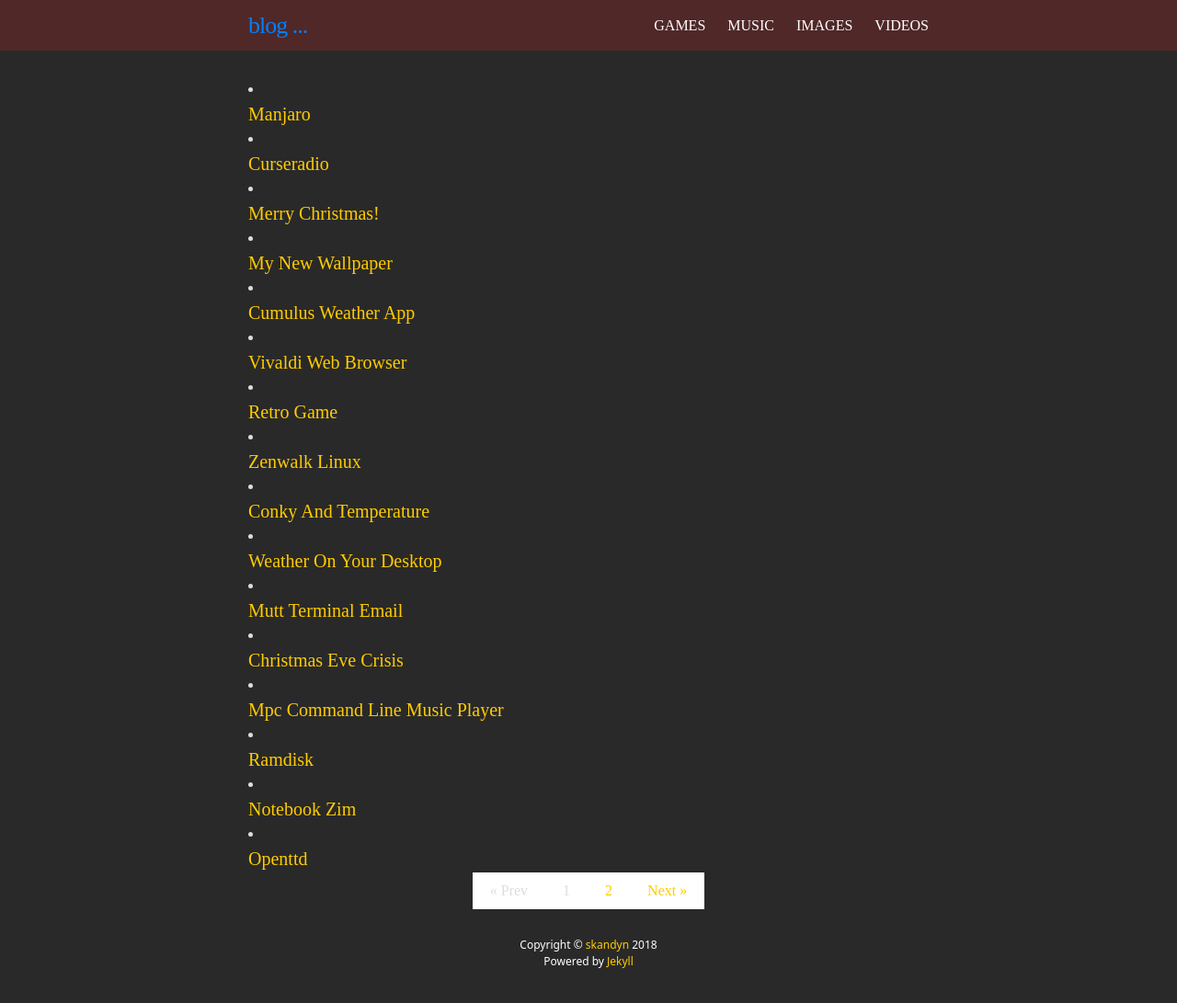
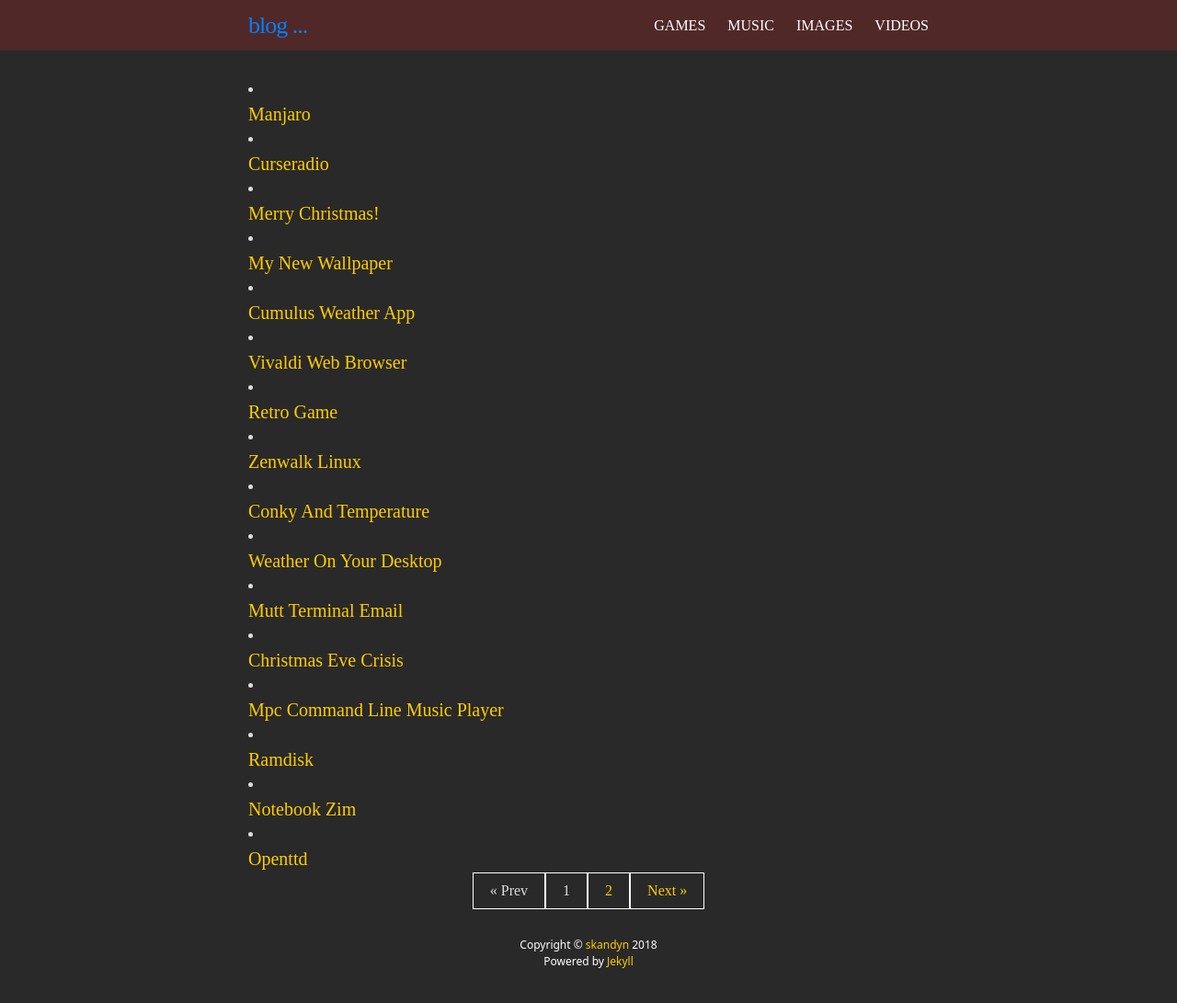
Before and after one commit to skandyn-sh/skandyn-sh.github.io, a Jekyll site: the page built from index.html, in a window 1280 px wide. Shown: the whole page at 92% size. Built offline with Jekyll 4.4.1, drawn with Linux system fonts in a browser that asks for light colours; nearby versions of some CDN libraries; library files that are not in the unit come from our copies; the list of posts is cut into pages by our own code; comment, search, counter and statistics services are not loaded.

Commit message:
Update _layout.scss

```diff
--- a/_sass/_layout.scss
+++ b/_sass/_layout.scss
@@ -198,13 +198,12 @@
     border: 1px solid #fff;
     margin-left: -2px;
     margin-right: -2px;
-    background-color: #ffffff;
     display: inline-block;
   }
 
 .pagination a {
     &:hover {
-        background-color: #f1f1f1;
+        background-color: #008000;
         color: #333;
     }
  }
```
